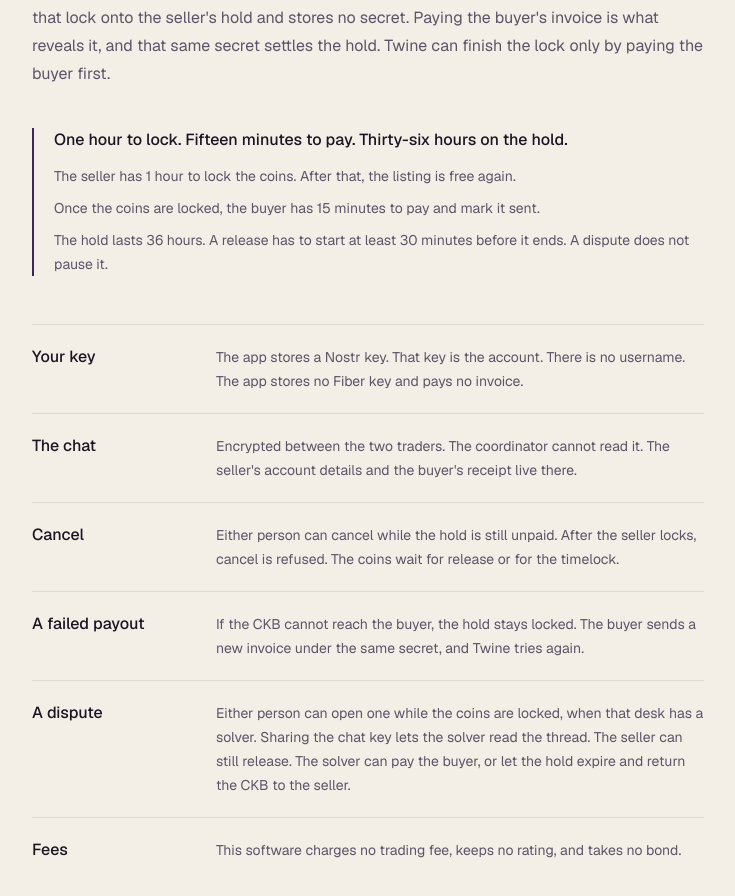
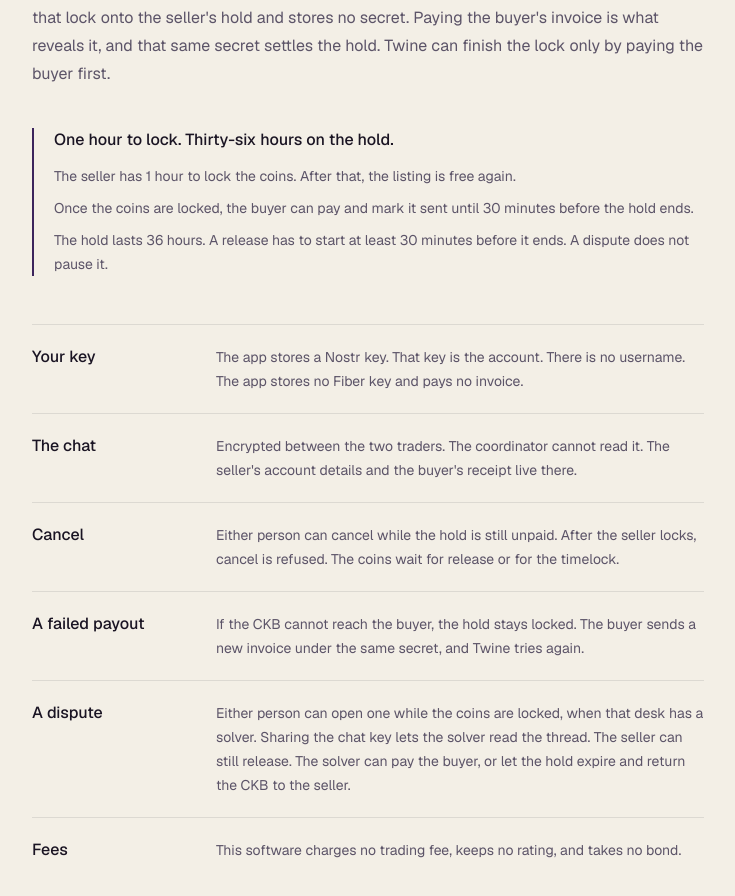
Before and after one commit to chukwuma619/twine-web, a Next.js app: page / in a window 1280 px wide. Shown: the part 2485-3381 px from the top of the page, without its empty margins (120-855 px from the left). Built offline with nearby package versions, Linux system fonts and the light colour scheme; no server answers.

Commit message:
Revise payment and hold instructions on homepage for clarity; remove redundant timeframes and enhance user understanding of the locking process.

```diff
--- a/app/page.tsx
+++ b/app/page.tsx
@@ -133,12 +133,11 @@ export default async function Home() {
 
             <div className="mt-10 max-w-2xl border-l-2 border-[#3c245c] pl-5">
               <p className="font-medium text-[#1a1423]">
-                One hour to lock. Fifteen minutes to pay. Thirty-six hours on
-                the hold.
+                One hour to lock. Thirty-six hours on the hold.
               </p>
               <ul className="mt-3 flex flex-col gap-2 text-sm leading-6 text-[#5c5468]">
                 <li>The seller has 1 hour to lock the coins. After that, the listing is free again.</li>
-                <li>Once the coins are locked, the buyer has 15 minutes to pay and mark it sent.</li>
+                <li>Once the coins are locked, the buyer can pay and mark it sent until 30 minutes before the hold ends.</li>
                 <li>
                   The hold lasts 36 hours. A release has to start at least 30
                   minutes before it ends. A dispute does not pause it.
```
